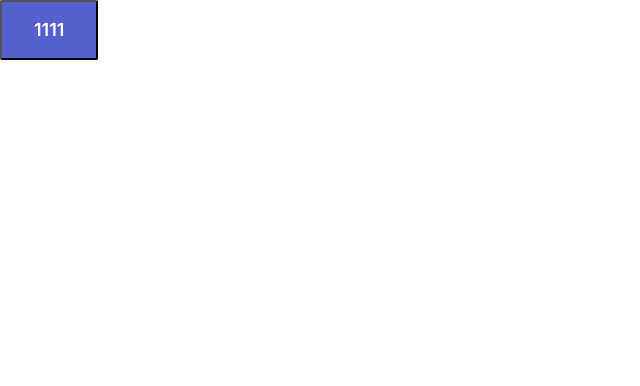
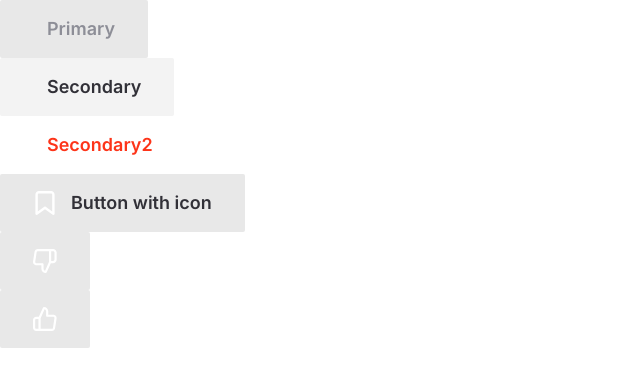
Before and after one commit to JohnyNiks/tms_blog, a React (Create React App) app: page / in a window 1280 px wide. Shown: the top 386 px of the page, without its empty margins (0-640 px from the left). Built offline with nearby package versions, Linux system fonts and the light colour scheme.

Commit message:
feat: add buttons with icon

```diff
--- a/src/App.tsx
+++ b/src/App.tsx
@@ -1,10 +1,48 @@
 import React from 'react'
 import { Button } from './components/Button'
+import { ReactComponent as BookmarkIcon } from './assets/images/bookmark.svg'
+import { ReactComponent as LikeIcon } from './assets/images/like.svg'
+import { ReactComponent as DislikeIcon } from './assets/images/dislike.svg'
 
 function App() {
+  const handleButtonClick = (event: React.MouseEvent<HTMLButtonElement>) => {
+    console.log(event.target)
+  }
+
   return (
     <div className="App">
-      <Button text={'1111'} onClick={() => 1} />
+      <Button
+        text="Primary"
+        disabled
+        className="primary"
+        onClick={handleButtonClick}
+      />
+      <Button
+        text="Secondary"
+        className="secondary"
+        onClick={handleButtonClick}
+      />
+      <Button
+        text="Secondary2"
+        className="secondary2"
+        onClick={handleButtonClick}
+      />
+      <Button
+        text="Button with icon"
+        className="with-icon"
+        icon={<BookmarkIcon />}
+        onClick={handleButtonClick}
+      />
+      <Button
+        icon={<DislikeIcon />}
+        className="with-icon2"
+        onClick={handleButtonClick}
+      />
+      <Button
+        icon={<LikeIcon />}
+        className="with-icon"
+        onClick={handleButtonClick}
+      />
     </div>
   )
 }
--- a/src/components/Button/Button.scss
+++ b/src/components/Button/Button.scss
@@ -7,14 +7,74 @@
   border-radius: 2px;
   background: $color-primary;
   color: $color-white;
+  border: 1px solid transparent;
+  display: flex;
+  justify-content: center;
+  align-items: center;
 
-  &:hover {
-    background: $color-primary2;
+  &:disabled, &:hover:disabled {
+    color: $color-background-primary;
+    background-color: $color-light;
+    cursor: not-allowed;
   }
 
   &--primary {
     background: $color-primary;
-    color: $color-white;
   }
 
+  &--primary:hover {
+    background: $color-primary2;
+  }
+
+  &--secondary {
+    color: $color-secondary;
+    background: $color-background-secondary;
+  }
+
+  &--secondary:hover {
+    background: $color-background-primary2;
+  }
+
+  &--secondary2 {
+    color: $color-error;
+    background: transparent;
+  }
+
+  &--secondary2:hover {
+    border: 1px solid $color-background-primary2;
+  }
+
+  &--with-icon {
+    color: $color-secondary;
+    background: $color-light;
+  }
+
+  &--with-icon:hover {
+    color: $color-white;
+    background-color: $color-primary2;
+  }
+
+  &--with-icon2 {
+    color: $color-secondary;
+    background: $color-light;
+  }
+
+  &--with-icon2:hover {
+    color: $color-white;
+    background-color: $color-error;
+  }
+
+
+  &__text {
+    margin-left: 14px;
+  }
+
+  svg {
+    width: 24px;
+    height: 24px;
+  }
+
+   svg path {
+    fill: $color-white;
+  }
 }
--- a/src/components/Button/Button.tsx
+++ b/src/components/Button/Button.tsx
@@ -1,11 +1,13 @@
-import React from 'react'
+import React, { ReactElement } from 'react'
 import './Button.scss'
 
 type ButtonProps = {
-  text: string
+  text?: string
   disabled?: boolean
   onClick: (event: React.MouseEvent<HTMLButtonElement>) => void
   className?: string
+  icon?: ReactElement
+  alt?: string
 }
 
 export const Button = ({
@@ -13,6 +15,7 @@ export const Button = ({
   disabled = false,
   onClick,
   className = 'primary',
+  icon,
 }: ButtonProps) => {
   return (
     <button
@@ -21,7 +24,8 @@ export const Button = ({
       disabled={disabled}
       onClick={onClick}
     >
-      {text}
+      {icon}
+      {text && <span className="button__text">{text}</span>}
     </button>
   )
 }
--- a/src/styles/_variables.scss
+++ b/src/styles/_variables.scss
@@ -11,7 +11,7 @@ $color-background-primary2: #DADADA;
 $color-background-secondary: #F3F3F3;
 
 // Contextual colors
-$color-contextual-error: #8D8E97;
+$color-error: #FD3419;
 $color-white: #FFFFFF;
 $color-light: #E8E8E8;
 
```
